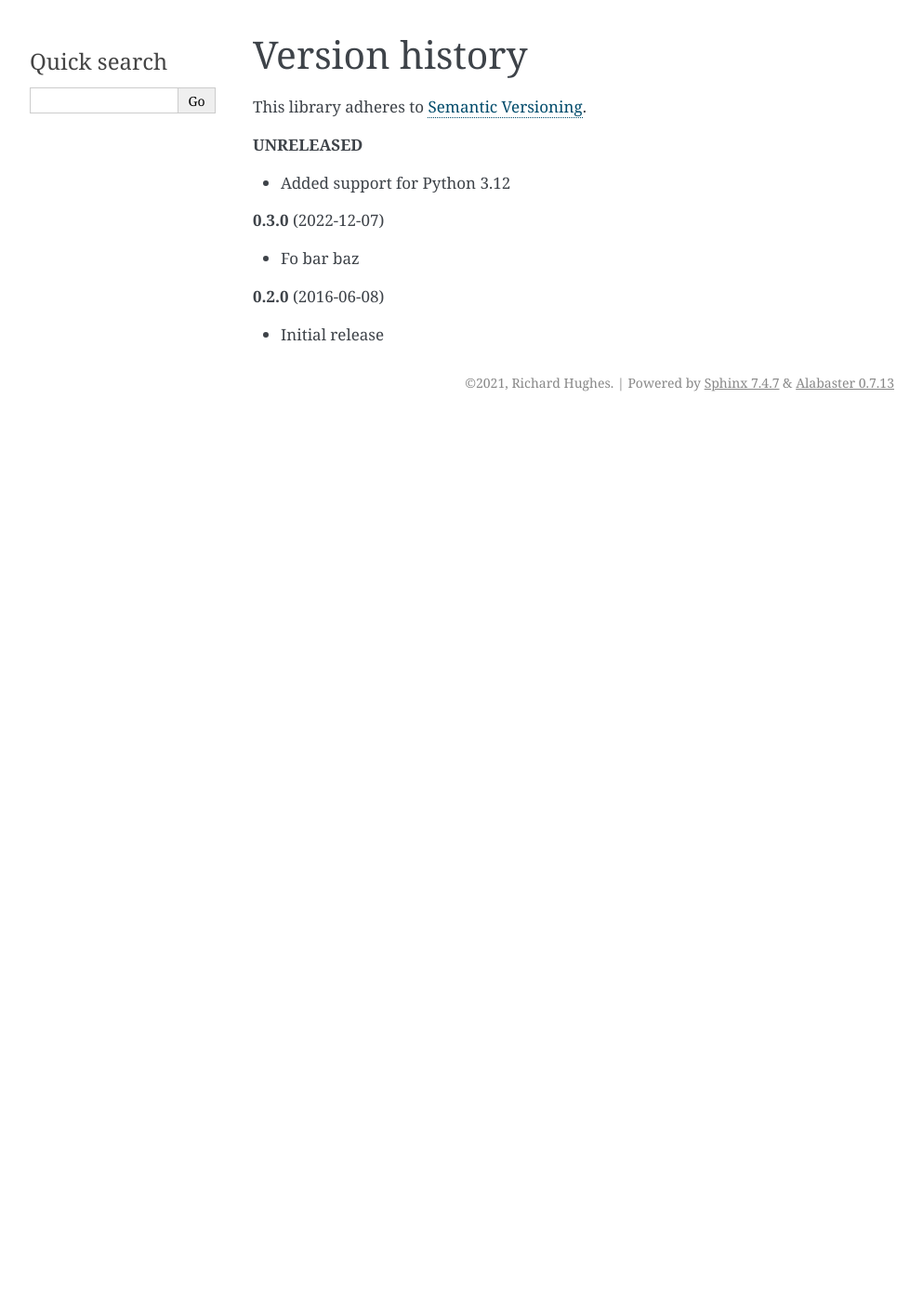
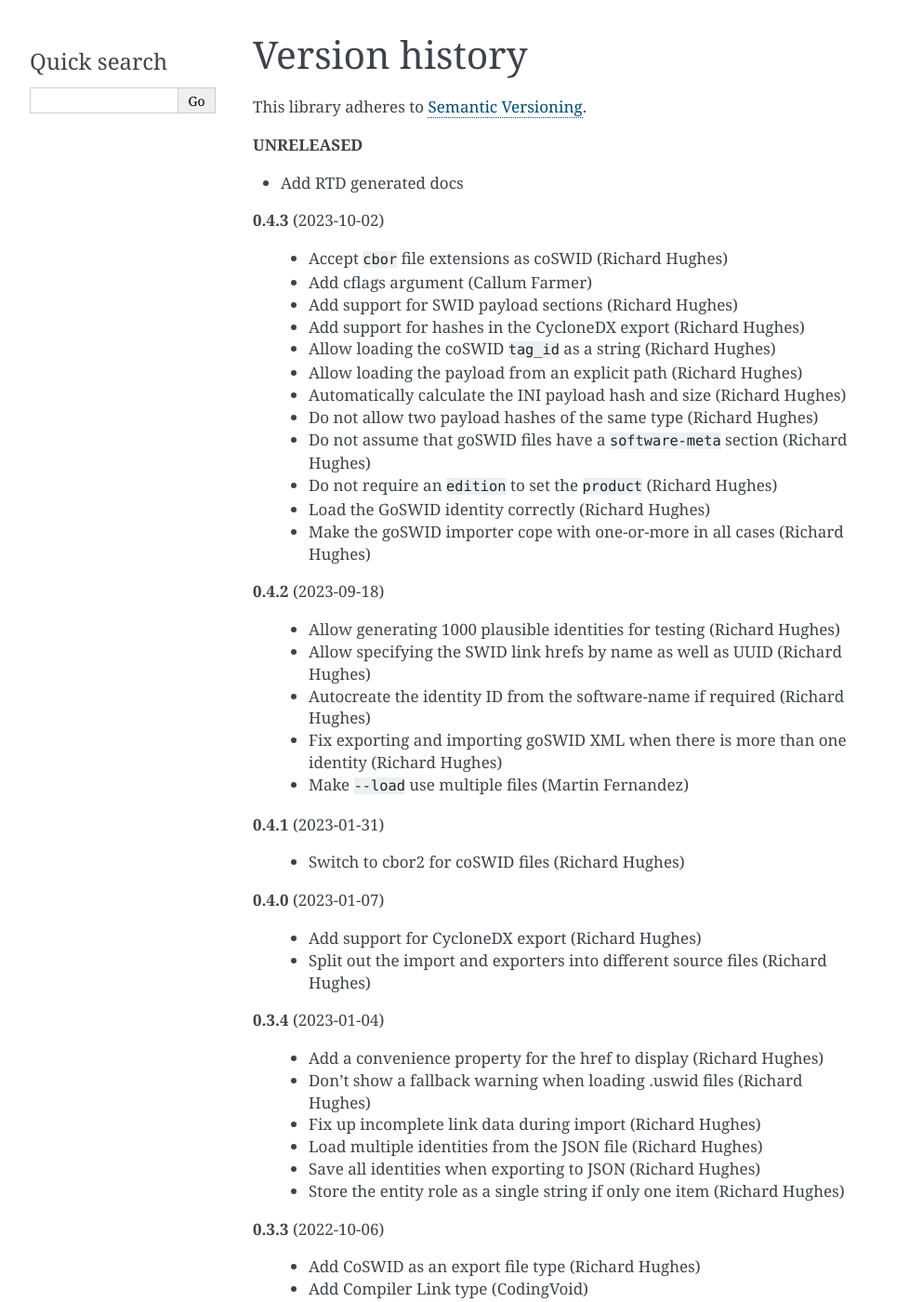
Before and after one commit to hughsie/python-uswid, a Sphinx documentation site: the page built from docs/source/versionhistory.rst, in a window 1280 px wide and 1400 px high. Shown: the whole window at 93% size, without its empty margins (148-1141 px from the left). Built offline with Sphinx 7.4.7, drawn with Linux system fonts in a browser that asks for light colours; some of the changed text lies outside the part shown.

Commit message:
trivial: Add the version history to the RTD pages

```diff
--- a/docs/source/versionhistory.rst
+++ b/docs/source/versionhistory.rst
@@ -7,12 +7,84 @@ This library adheres to `Semantic Versioning <http://semver.org/>`_.
 
 **UNRELEASED**
 
-- Added support for Python 3.12
+- Add RTD generated docs
 
-**0.3.0** (2022-12-07)
+**0.4.3** (2023-10-02)
 
-- Fo bar baz
+ - Accept ``cbor`` file extensions as coSWID (Richard Hughes)
+ - Add cflags argument (Callum Farmer)
+ - Add support for SWID payload sections (Richard Hughes)
+ - Add support for hashes in the CycloneDX export (Richard Hughes)
+ - Allow loading the coSWID ``tag_id`` as a string (Richard Hughes)
+ - Allow loading the payload from an explicit path (Richard Hughes)
+ - Automatically calculate the INI payload hash and size (Richard Hughes)
+ - Do not allow two payload hashes of the same type (Richard Hughes)
+ - Do not assume that goSWID files have a ``software-meta`` section (Richard Hughes)
+ - Do not require an ``edition`` to set the ``product`` (Richard Hughes)
+ - Load the GoSWID identity correctly (Richard Hughes)
+ - Make the goSWID importer cope with one-or-more in all cases (Richard Hughes)
 
-**0.2.0** (2016-06-08)
+**0.4.2** (2023-09-18)
+
+ - Allow generating 1000 plausible identities for testing (Richard Hughes)
+ - Allow specifying the SWID link hrefs by name as well as UUID (Richard Hughes)
+ - Autocreate the identity ID from the software-name if required (Richard Hughes)
+ - Fix exporting and importing goSWID XML when there is more than one identity (Richard Hughes)
+ - Make ``--load`` use multiple files (Martin Fernandez)
+
+**0.4.1** (2023-01-31)
+
+ - Switch to cbor2 for coSWID files (Richard Hughes)
+
+**0.4.0** (2023-01-07)
+
+ - Add support for CycloneDX export (Richard Hughes)
+ - Split out the import and exporters into different source files (Richard Hughes)
+
+**0.3.4** (2023-01-04)
+
+ - Add a convenience property for the href to display (Richard Hughes)
+ - Don't show a fallback warning when loading .uswid files (Richard Hughes)
+ - Fix up incomplete link data during import (Richard Hughes)
+ - Load multiple identities from the JSON file (Richard Hughes)
+ - Save all identities when exporting to JSON (Richard Hughes)
+ - Store the entity role as a single string if only one item (Richard Hughes)
+
+**0.3.3** (2022-10-06)
+
+ - Add CoSWID as an export file type (Richard Hughes)
+ - Add Compiler Link type (CodingVoid)
+ - Add License link type (Maximilian Brune)
+
+**0.3.2** (2022-07-17)
+
+ - Add support for the ``persistent-id`` (Richard Hughes)
+ - Allow adding deps such as the compiler version (Richard Hughes)
+ - Allow importing SWID data from pkg-config files (Richard Hughes)
+ - Change ``fn`` -> ``filepath`` for clarity/readability (Maximilian Brune)
+ - Read compressed uSWID flags correctly (Richard Hughes)
+
+**0.3.1** (2022-05-10)
+
+ - Add a lang and version_scheme attributes to uSwidIdentity (Richard Hughes)
+ - Add binary/CBOR representation for version-scheme (CodingVoid)
+ - Add compliance to one-or-more CDDL rule in CoSWID (CodingVoid)
+ - Add lang to CBOR export (CodingVoid)
+ - Allow exporting SWID to JSON format (Richard Hughes)
+ - Change ``SOFTWARE_NAME`` to ``ENTITY_NAME`` (Maximilian Brune)
+ - Import ``LINK`` objects from the CBOR data (Richard Hughes)
+ - Load the CBOR tag as GUID if required (Richard Hughes)
+
+**0.3.0** (2022-04-19)
+
+ - Add import from arbitrary binary blobs (CodingVoid)
+ - Add some text describing the uSWID header (Richard Hughes)
+ - Find and load multiple external data sections (Richard Hughes)
+ - Make uSWID a container that can hold multiple compressed coSWID blobs (Richard Hughes)
+ - Make uSwidContainer iterable (Richard Hughes)
+ - Never add a ``.sbom`` section using pefile (Richard Hughes)
+ - Replace manual search with str.find() (CodingVoid)
+
+**0.2.0** (2022-03-18)
 
 - Initial release
```
Also changed, not shown: RELEASE.md (+10 -1 lines).
